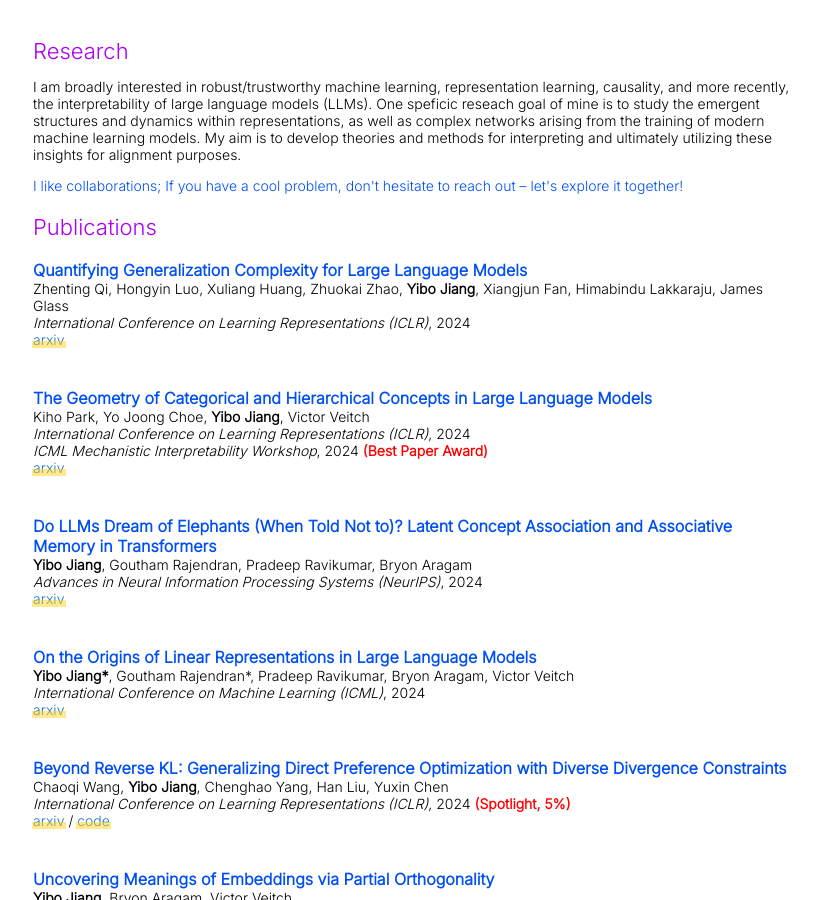
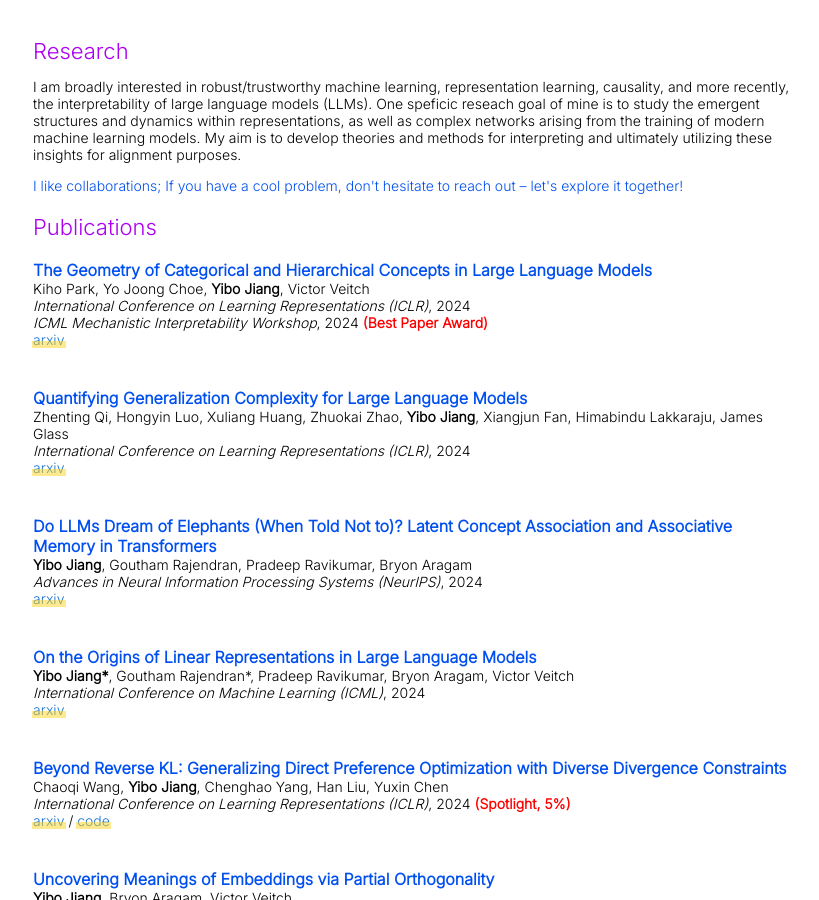
Before and after one commit to ybjiaang/ybjiaang.github.io, a Jekyll site: the page built from _posts/2024-10-10-category.markdown, in a window 1280 px wide and 900 px high, scrolled down 354 px. Shown: the whole window, without its empty margins (227-1046 px from the left). Built offline with Jekyll 4.4.1, drawn with Linux system fonts in a browser that asks for light colours; part of the change alters nothing that is shown.

```diff
--- a/_posts/2024-7-02-category.markdown
+++ b/_posts/2024-10-10-category.markdown
@@ -1,7 +1,7 @@
 ---
 layout: post
 title:  "The Geometry of Categorical and Hierarchical Concepts in Large Language Models"
-date:   2024-07-02
+date:   2024-10-10
 categories: research
 author: "Yibo Jiang"
 authors: "Kiho Park, Yo Joong Choe, <strong>Yibo Jiang</strong>, Victor Veitch"
```
